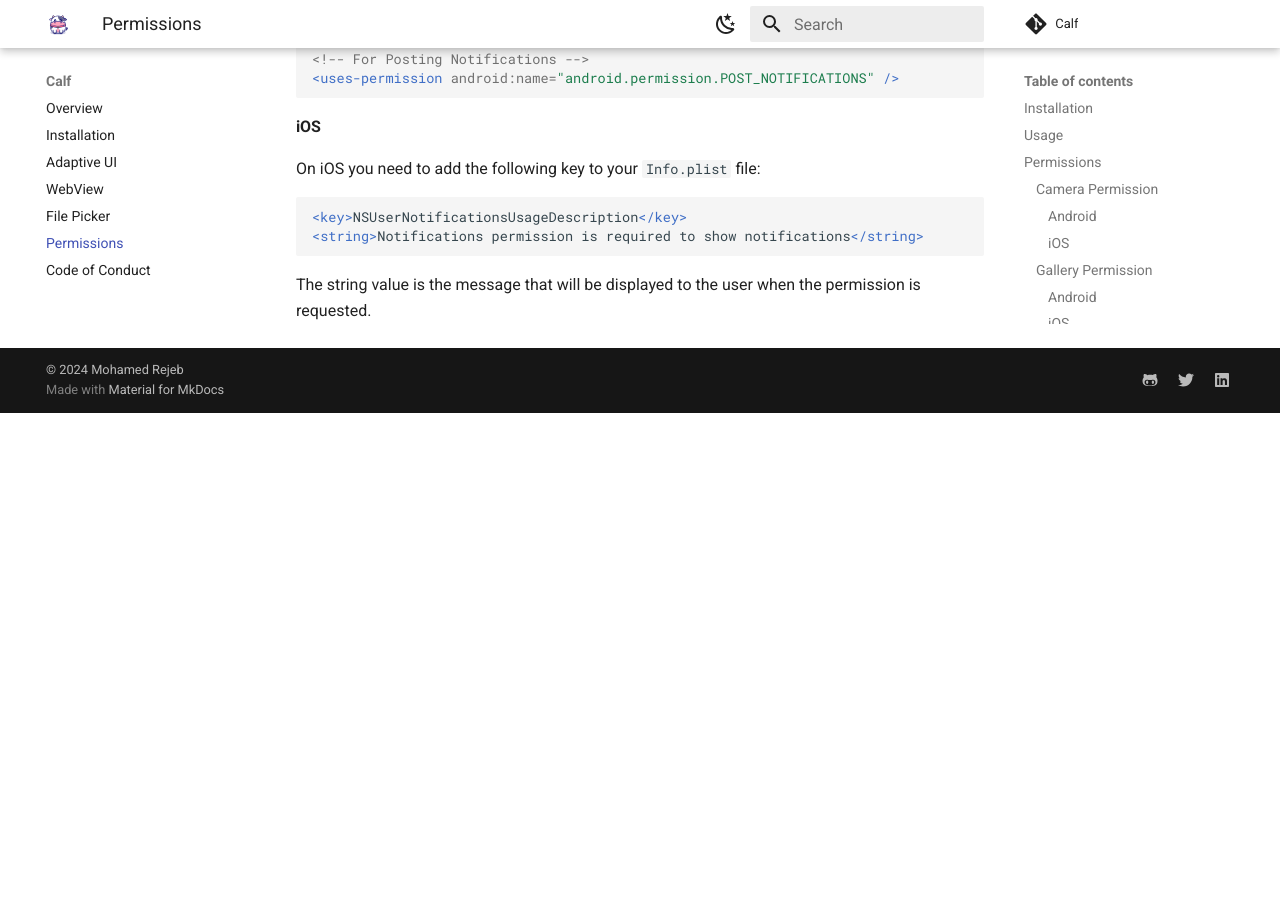
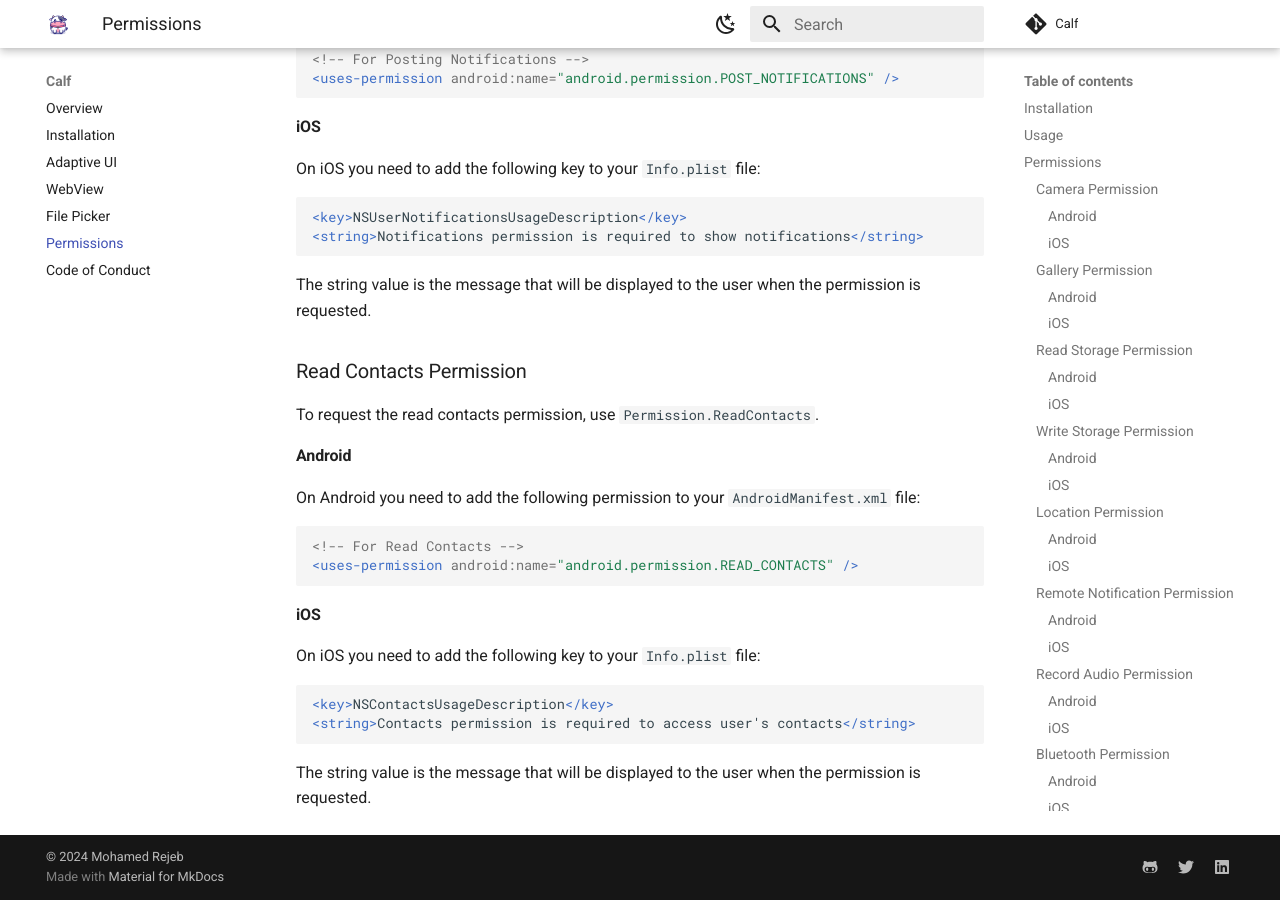
Before and after one commit to MohamedRejeb/Calf, an MkDocs documentation site: the page built from docs/permissions.md, in a window 1280 px wide and 900 px high, scrolled down 5234 px. Built offline with MkDocs 1.6.1 and Material for MkDocs 9.7.7, drawn with Linux system fonts in a browser that asks for light colours; comment, search, counter and statistics services are not loaded; before the commit the page ends 5647 px from its top, so only the background shows below that.

Commit message:
Add read contacts permission to documentation

````diff
--- a/docs/permissions.md
+++ b/docs/permissions.md
@@ -236,3 +236,27 @@ On iOS you need to add the following key to your `Info.plist` file:
 ```
 
 The string value is the message that will be displayed to the user when the permission is requested.
+
+### Read Contacts Permission
+
+To request the read contacts permission, use `Permission.ReadContacts`.
+
+#### Android
+
+On Android you need to add the following permission to your `AndroidManifest.xml` file:
+
+```xml
+<!-- For Read Contacts -->
+<uses-permission android:name="android.permission.READ_CONTACTS" />
+```
+
+#### iOS
+
+On iOS you need to add the following key to your `Info.plist` file:
+
+```xml
+<key>NSContactsUsageDescription</key>
+<string>Contacts permission is required to access user's contacts</string>
+```
+
+The string value is the message that will be displayed to the user when the permission is requested.
````
